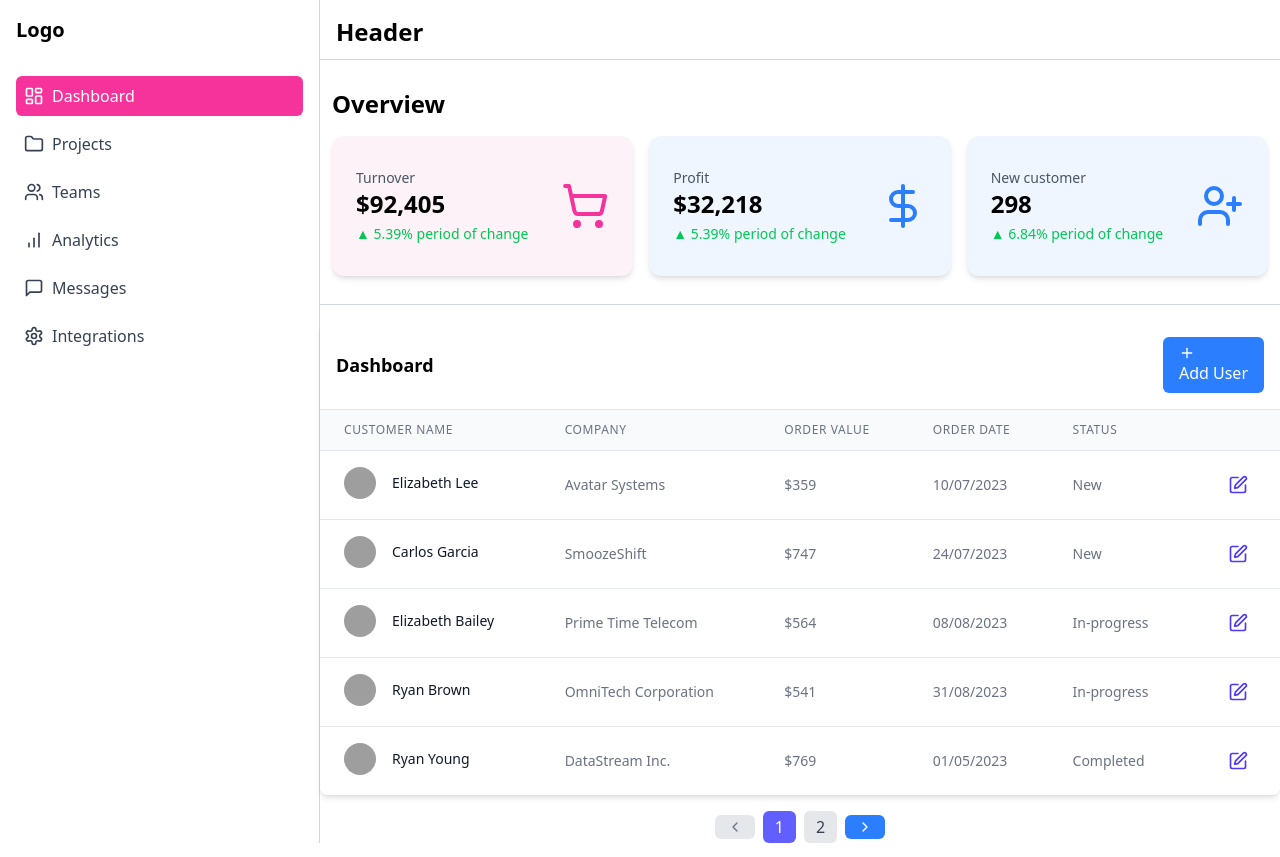
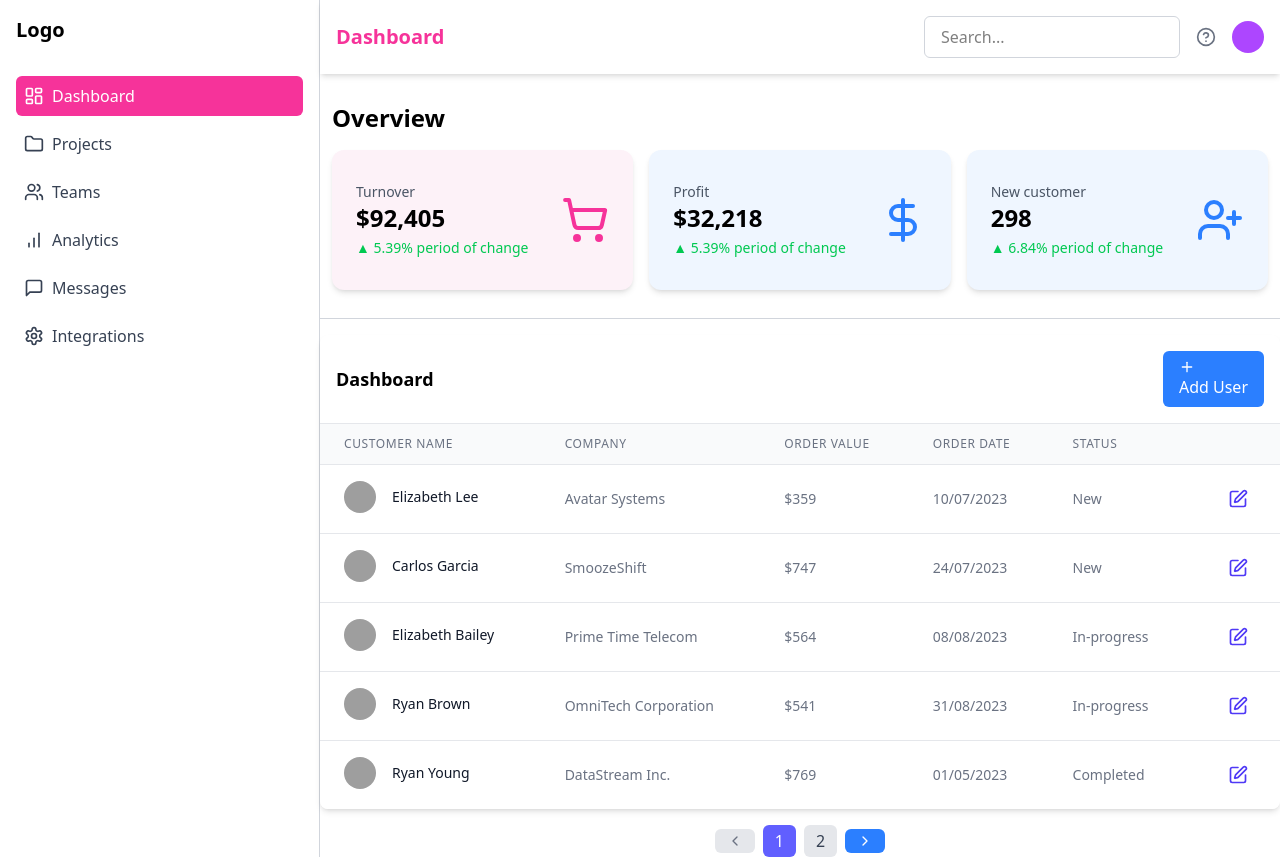
Before and after one commit to DaoNgocAnh25092004/tuan8, a React (Vite) app: page / in a window 1280 px wide. Built offline with nearby package versions, Linux system fonts and the light colour scheme; grey boxes are pictures that could not be loaded.

Commit message:
Bài 1: 11. Css app admin

```diff
--- a/src/Pages/DashboardLayout.jsx
+++ b/src/Pages/DashboardLayout.jsx
@@ -9,9 +9,11 @@ import {
   BarChart,
   MessageSquare,
   Settings,
+  HelpCircle,
 } from "lucide-react";
 import OverviewCard from "../Components/OverviewCard";
 import Dashboard from "../Page/Dashboard";
+import { Input } from "postcss";
 
 const DashboardLayout = () => {
   const [data] = useState([
@@ -188,11 +190,23 @@ const DashboardLayout = () => {
 
       {/* Phần còn lại của nội dung (Header, Overview, Content) */}
       <div className="col-span-3 space-y-4">
-        {/* Header */}
-        <div className="p-4 border-b h-15 border-gray-300">
-          <h1 className="text-2xl font-bold">Header</h1>
+        <div className="bg-white shadow-md p-4 flex items-center justify-between">
+          <div className="flex items-center">
+            <span className="text-xl font-bold text-pink-500 mr-4">
+              Dashboard
+            </span>
+          </div>
+          <div className="flex items-center gap-4">
+            <input
+              type="text"
+              placeholder="Search..."
+              className="w-64 px-4 py-2 border border-gray-300 rounded-md focus:outline-none focus:ring-2 focus:ring-pink-500"
+            />
+            <HelpCircle className="h-5 w-5 text-gray-500" />
+
+            <div className="h-8 w-8 rounded-full bg-purple-500"></div>
+          </div>
         </div>
-
         {/* Overview */}
         <div className="p-3 col-span-3">
           <h1 className="text-2xl font-bold mb-4">Overview</h1>
@@ -223,10 +237,8 @@ const DashboardLayout = () => {
             />
           </div>
         </div>
-
         {/* Dòng kẻ ngang */}
         <div className="border-b border-gray-300 col-span-3"></div>
-
         {/* Content */}
         {renderPage()}
       </div>
```
Also changed, not shown: MinhChung/11. Css App Admin/ai.png (added), MinhChung/11. Css App Admin/ui.png (added).
